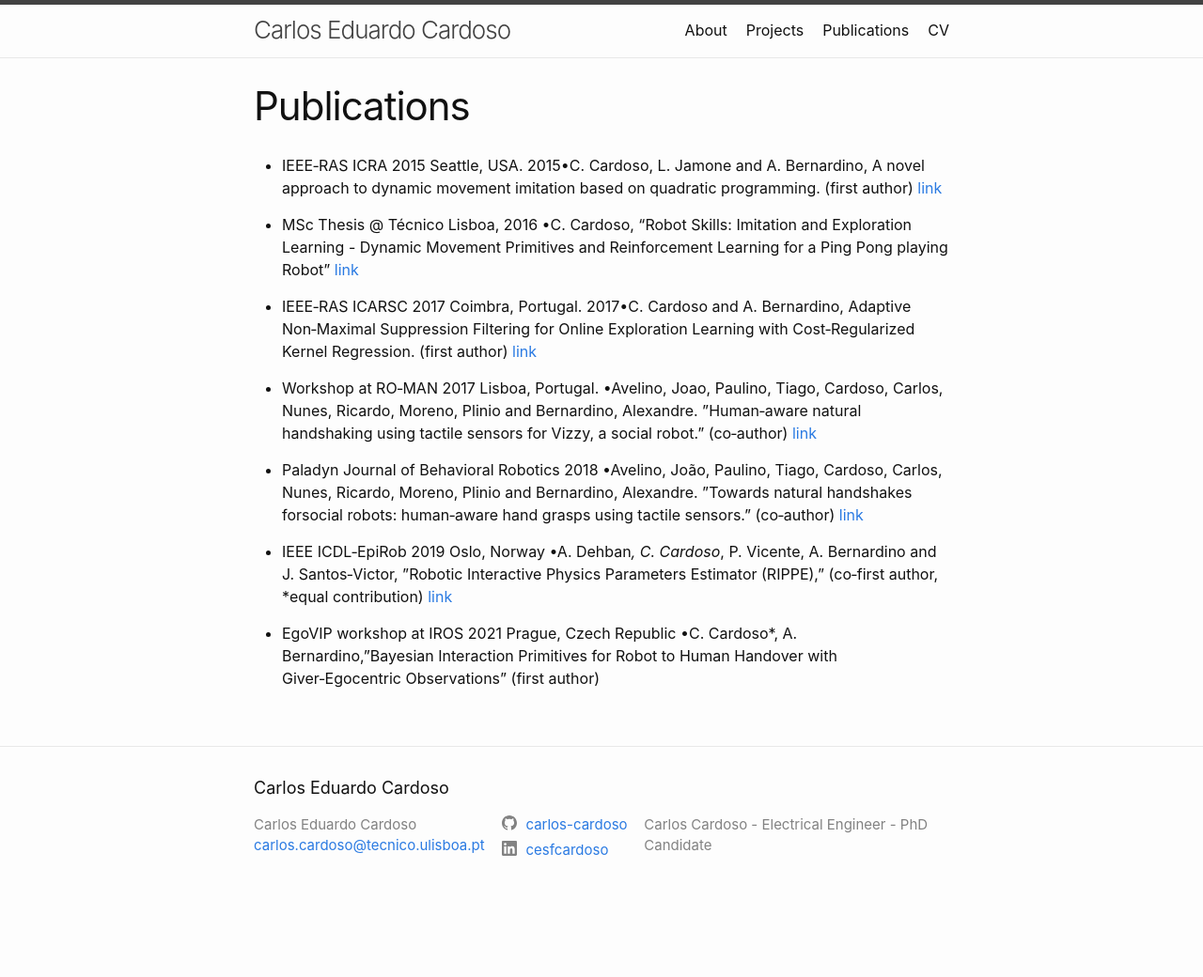
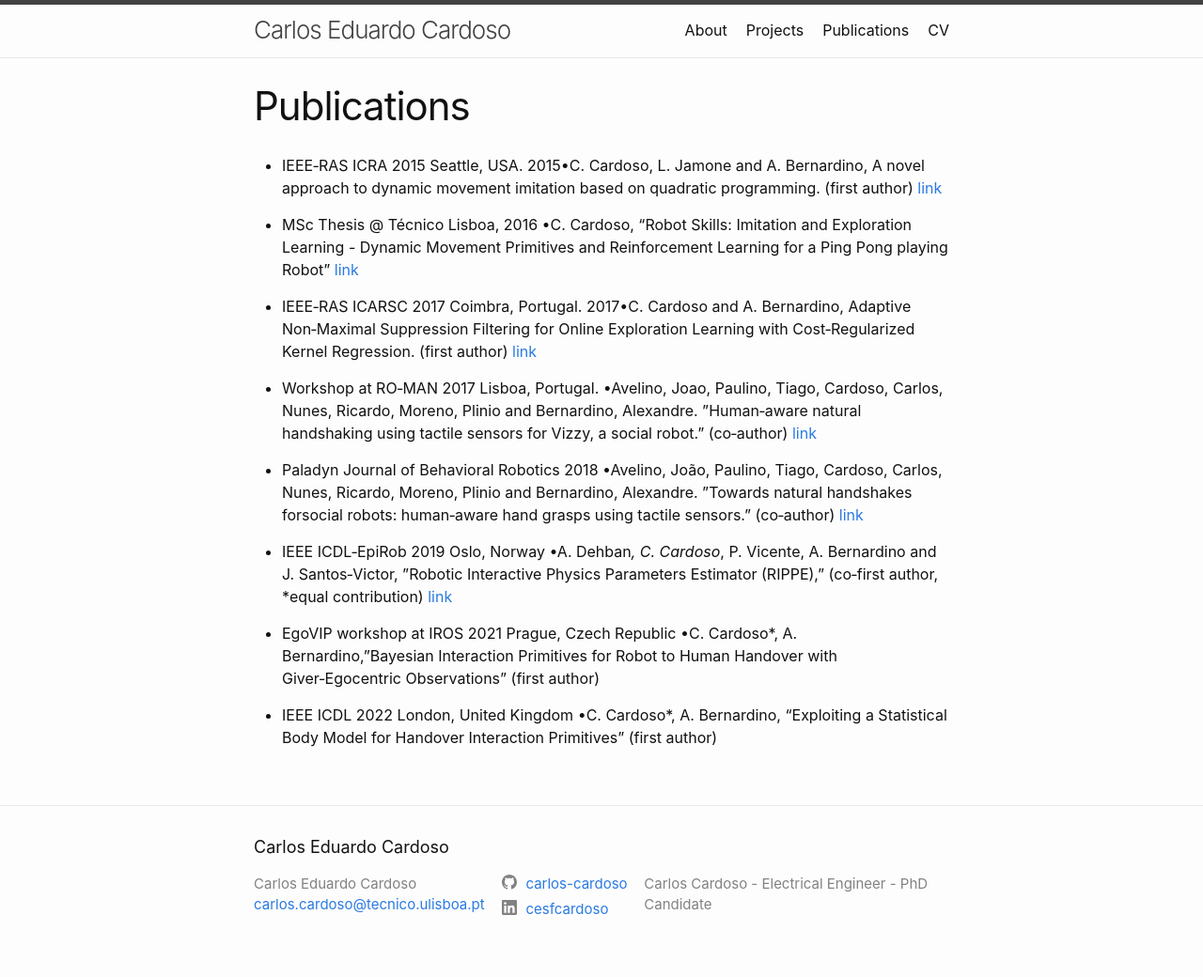
Before and after one commit to carlos-cardoso/carlos-cardoso.github.io, a Jekyll site: the page built from docs/publications.markdown, in a window 1280 px wide. Shown: the whole page at 94% size. Built offline with Jekyll 4.4.1, drawn with Linux system fonts in a browser that asks for light colours; before the commit the page ends 977 px from its top, so only the background shows below that.

Commit message:
update publications and CV

```diff
--- a/docs/publications.markdown
+++ b/docs/publications.markdown
@@ -31,3 +31,6 @@ permalink: /publications/
 
 * EgoVIP workshop at IROS 2021 Prague, Czech Republic
 •C. Cardoso*, A. Bernardino,”Bayesian Interaction Primitives for Robot to Human Handover with Giver‑Egocentric Observations” (first author)
+
+* IEEE ICDL 2022 London, United Kingdom
+•C. Cardoso*, A. Bernardino, "Exploiting a Statistical Body Model for Handover Interaction Primitives" (first author)
```
Also changed, not shown: 1 other file.
